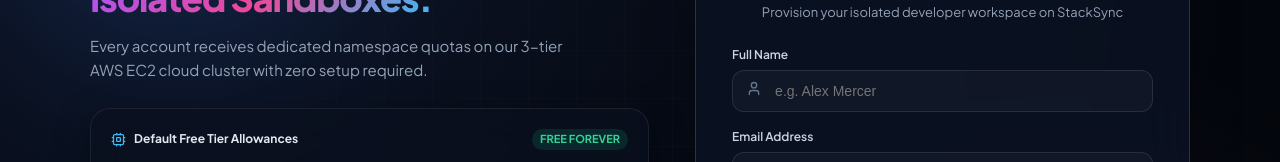
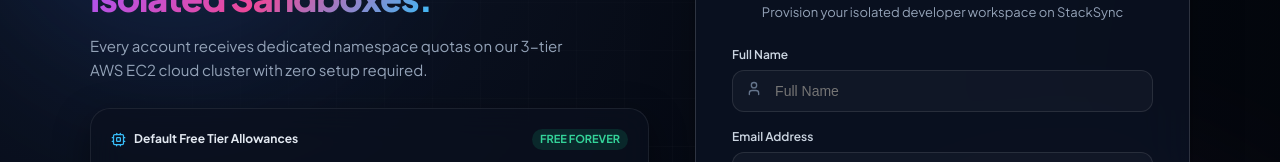
Before and after one commit to Abhishek-Hardaha/MiniAWS, a Next.js app in the folder frontend/: page /register in a window 1280 px wide. Shown: the part 238-400 px from the top of the page. Built offline with nearby package versions, Linux system fonts and the light colour scheme; no server answers.

Commit message:
fix(register): update Full Name placeholder to 'Full Name'

```diff
--- a/frontend/src/app/register/page.tsx
+++ b/frontend/src/app/register/page.tsx
@@ -293,7 +293,7 @@
                   required
                   value={fullName}
                   onChange={(e) => setFullName(e.target.value)}
-                  placeholder="e.g. Alex Mercer"
+                  placeholder="Full Name"
                   className="auth-interactive-input"
                 />
               </div>
```
